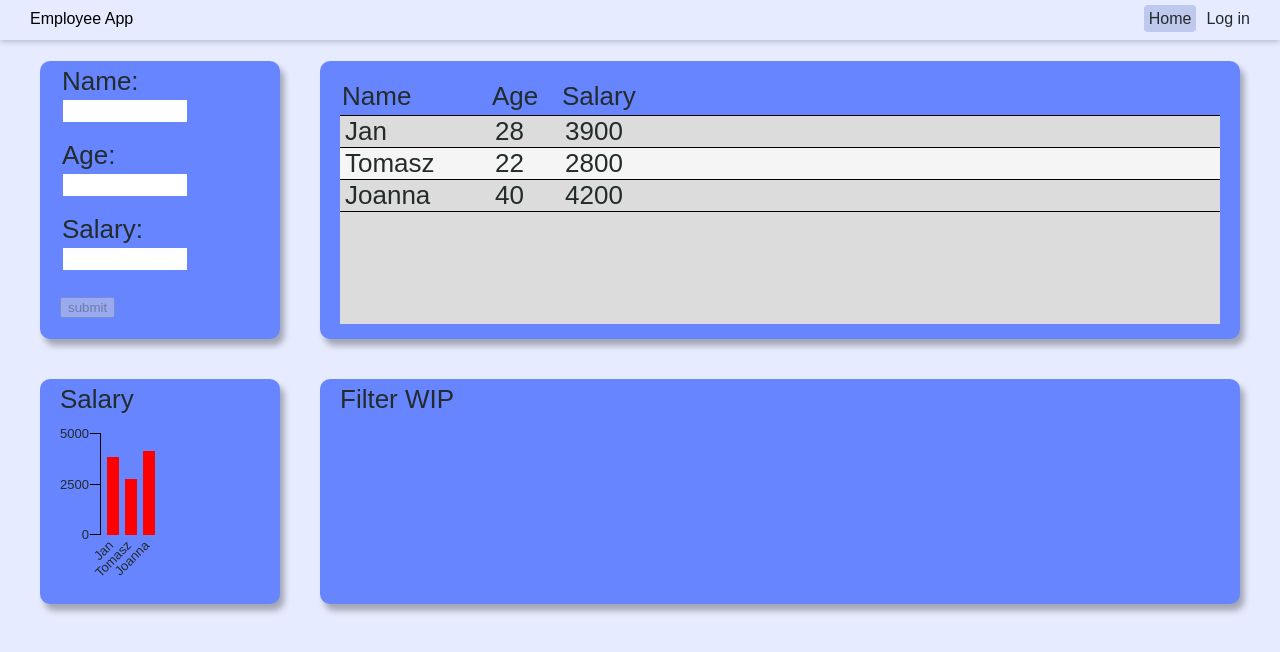
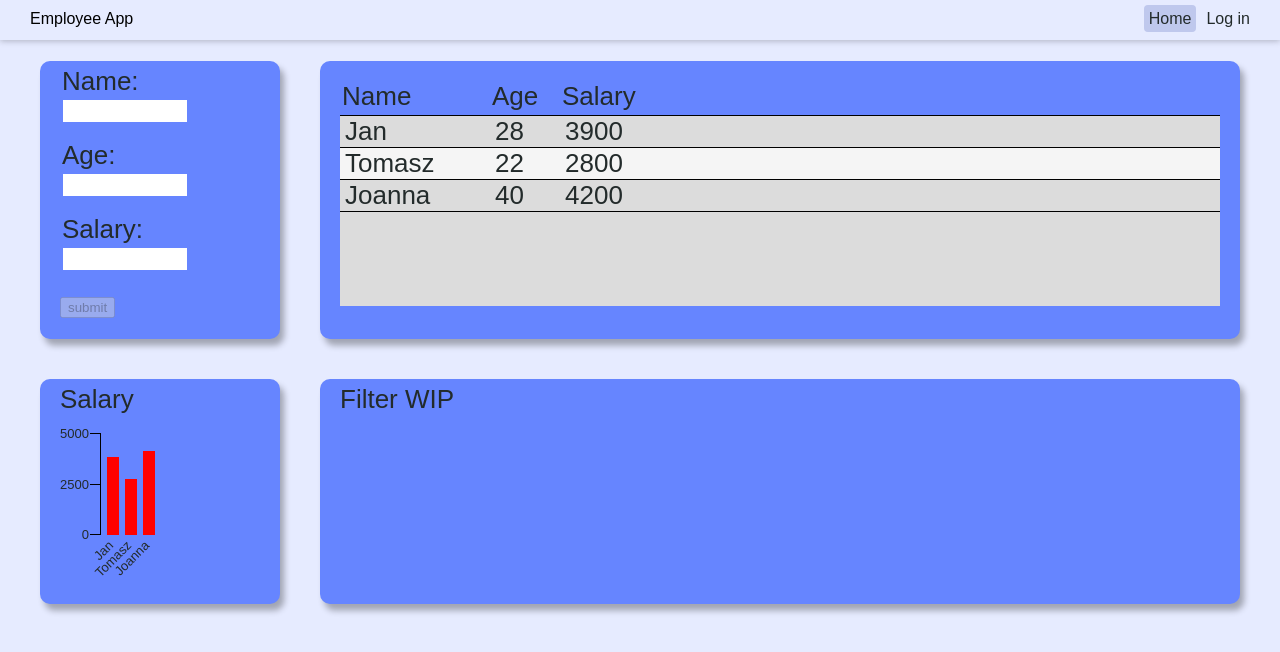
Before and after one commit to Jakub-T-Nowak/EmployeesApp, a React (Create React App) app: page /home in a window 1280 px wide. Shown: the top 652 px of the page. Built offline with nearby package versions, Linux system fonts and the light colour scheme.

Commit message:
J-16: fix to list height

```diff
--- a/src/components/List/styles/List.module.sass
+++ b/src/components/List/styles/List.module.sass
@@ -5,6 +5,6 @@
     padding: 20px 20px 25px 20px
 
     &__wrapper
-        height: calc(100% - 25px)
+        height: 190px
         overflow-y: scroll
         background-color: Gainsboro
```
